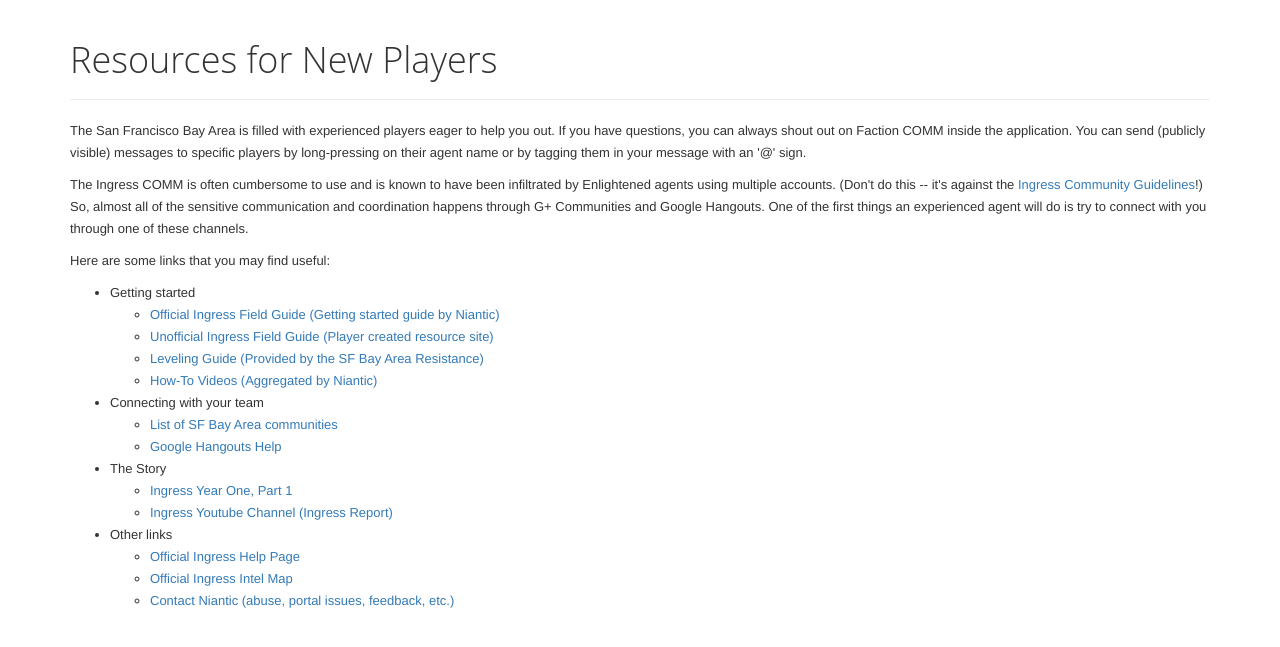
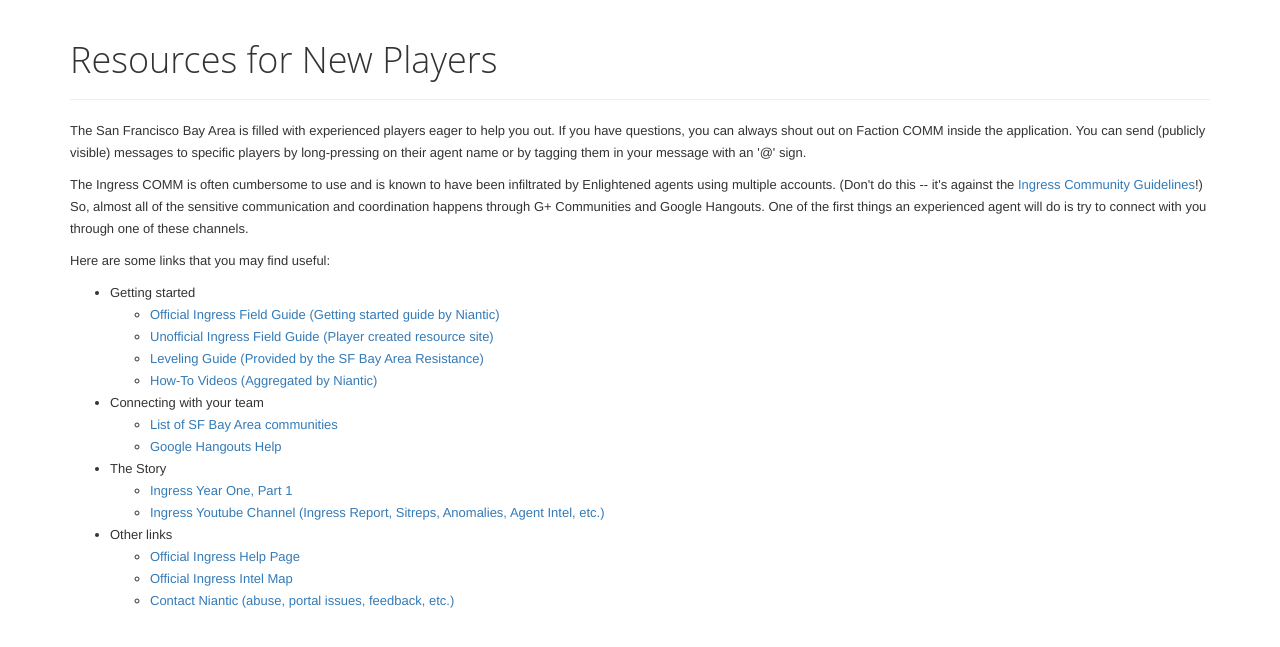
Before and after one commit to balshor/sfbay.resists.org, a Jekyll site: the page built from help/index.html, in a window 1280 px wide. Shown: the top 647 px of the page. Built offline with Jekyll 4.4.1, drawn with Linux system fonts in a browser that asks for light colours; nearby versions of some CDN libraries.

Commit message:
Adjust description of the Ingress Youtube Channel.

```diff
--- a/help/index.html
+++ b/help/index.html
@@ -44,7 +44,7 @@
         <a href="http://youtu.be/uhp2awQYLos">Ingress Year One, Part 1</a>
       </li>
       <li>
-        <a href="https://www.youtube.com/user/ingress">Ingress Youtube Channel (Ingress Report)</a>
+        <a href="https://www.youtube.com/user/ingress">Ingress Youtube Channel (Ingress Report, Sitreps, Anomalies, Agent Intel, etc.)</a>
       </li>
     </ul>
     <li>Other links</li>
```
